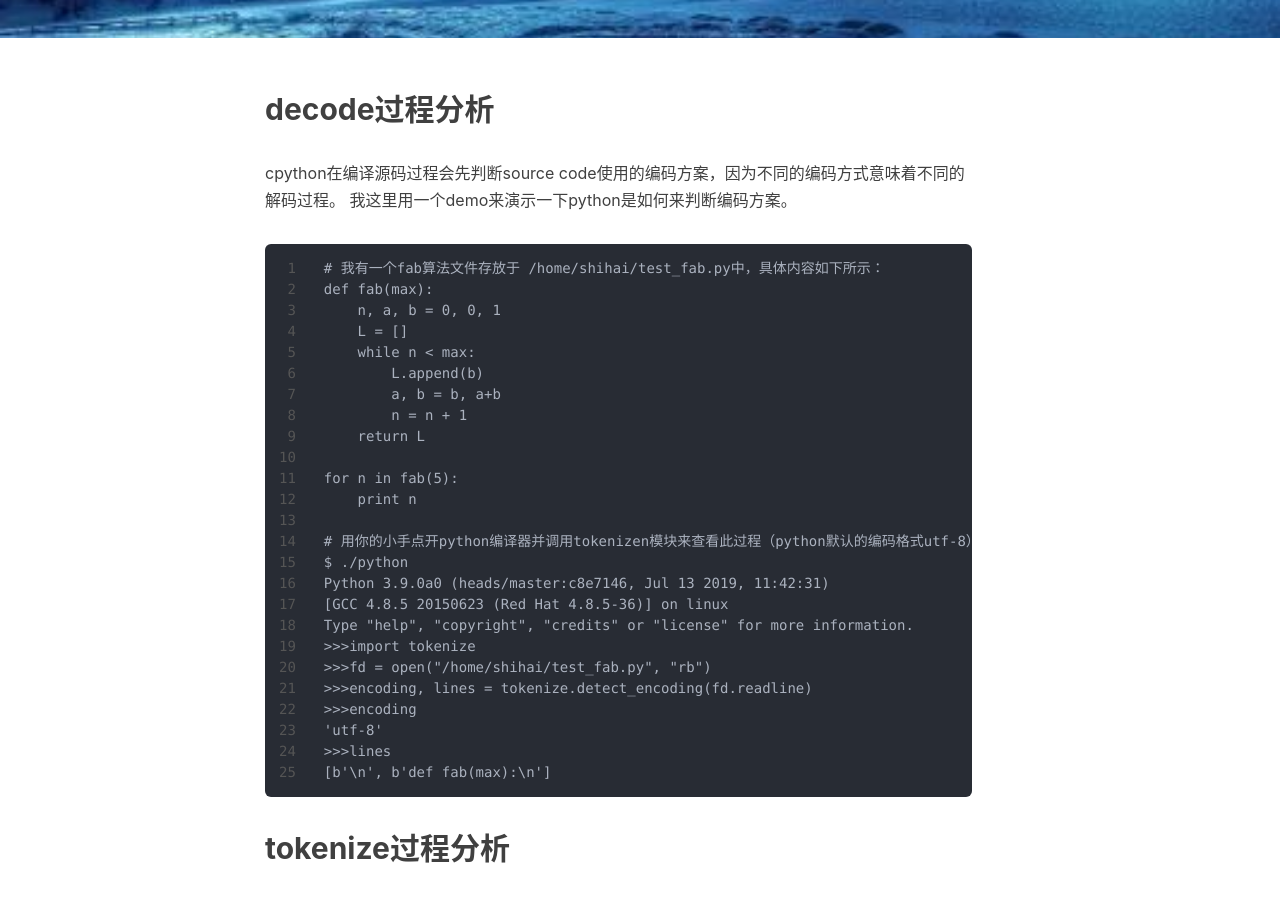
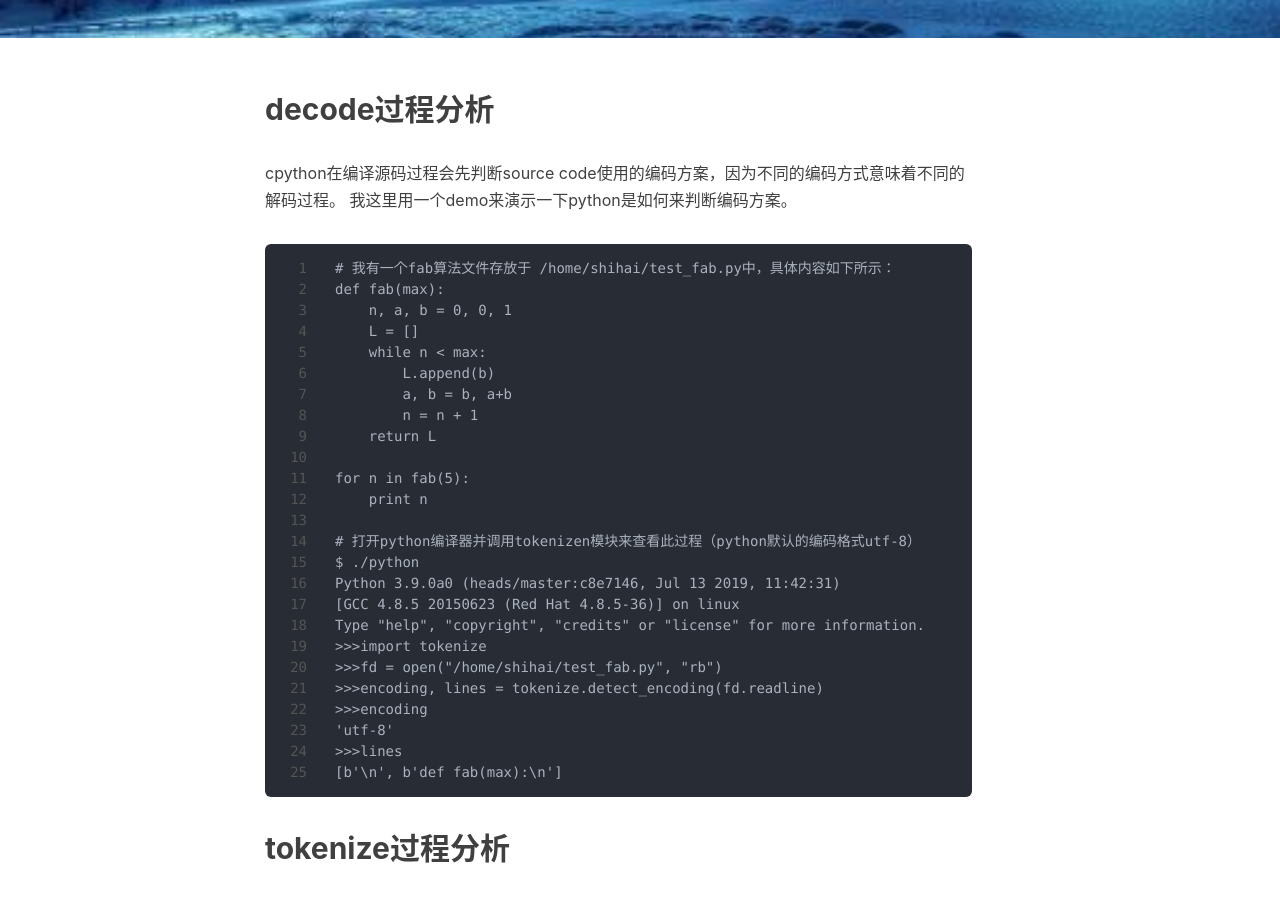
Before and after one commit to shihai1991/shihai1991.github.io, a Jekyll site: the page built from _posts/2019-07-14-cpython编译过程.md, in a window 1280 px wide and 900 px high, scrolled down 419 px. Built offline with Jekyll 4.4.1, drawn with Linux system fonts in a browser that asks for light colours; nearby versions of some CDN libraries; comment, search, counter and statistics services are not loaded.

Commit message:
Update 2019-07-14-cpython编译过程.md

```diff
--- a/_posts/2019-07-14-cpython编译过程.md
+++ b/_posts/2019-07-14-cpython编译过程.md
@@ -27,7 +27,7 @@ def fab(max):
 for n in fab(5):
     print n
 
-# 用你的小手点开python编译器并调用tokenizen模块来查看此过程（python默认的编码格式utf-8）
+# 打开python编译器并调用tokenizen模块来查看此过程（python默认的编码格式utf-8）
 $ ./python
 Python 3.9.0a0 (heads/master:c8e7146, Jul 13 2019, 11:42:31)
 [GCC 4.8.5 20150623 (Red Hat 4.8.5-36)] on linux
```
